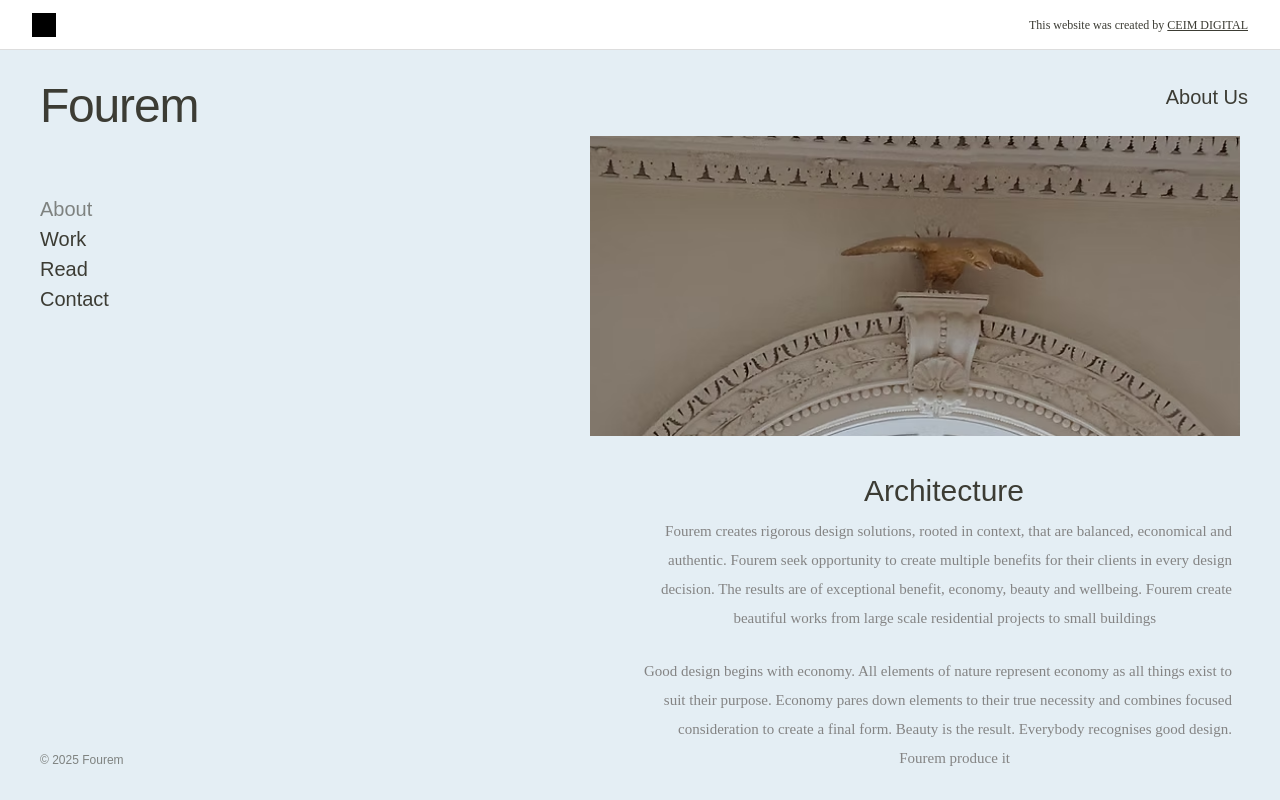
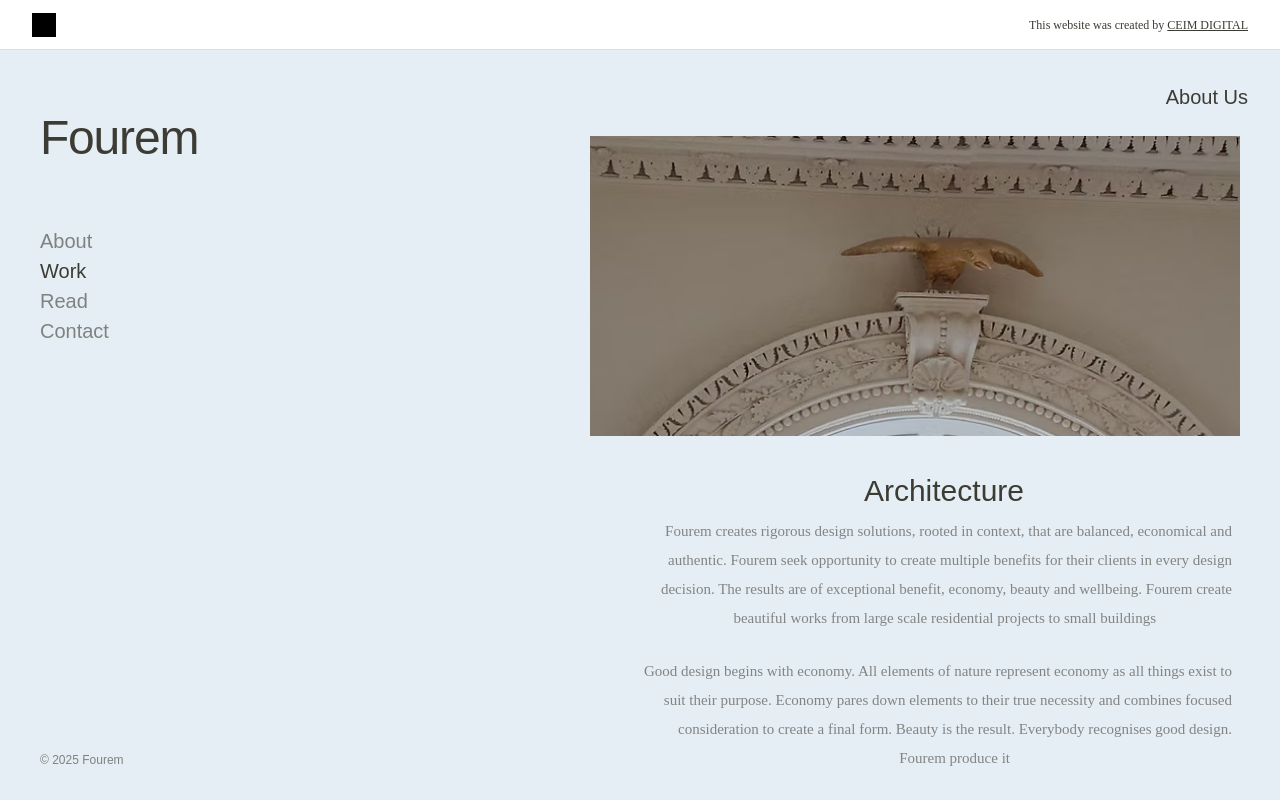
Before and after one commit to samorobo/fourem-personal, a Next.js app: page /about in a window 1280 px wide. Built offline with nearby package versions, Linux system fonts and the light colour scheme.

Commit message:
major Ui alignment fixes

```diff
--- a/app/about/page.tsx
+++ b/app/about/page.tsx
@@ -177,30 +177,30 @@ export default function AboutPage() {
         </div>
 
         {/* Read Section */}
-        <div className="mb-20 -mr-8 mt-40 ">
-          <h2 className="text-right text-[20px]  font-medium text-[#3C3C34] mb-10 pr-4 -mr-1">
+        <div  className="mb-20 mt-12 px-4 lg:px-0 lg:-mr-8">
+          <h2 id="read-section" className="text-right text-[20px]  font-medium text-[#3C3C34] mb-10 pr-4 mr-2">
             Read
           </h2>
           <div className="text-right -mt-4">
-            <h3 className="text-[30px] font-sans font-normal text-[#3C3C34] mb-4 mr-2">
+            <h3 className="text-[30px] font-sans font-normal text-[#3C3C34] mb-4 mr-4">
               Ireland and the New Architecture
             </h3>
-            <p className="text-[16px] text-[#848484] mb-8 -mt-2 mr-2">
+            <p className="text-[16px] text-[#848484] mb-8 -mt-2 mr-4">
               Hegarty, John, Streetscapes of County Cork, Cork County Council, 2023 - page 7 - 9
             </p>
-            <a href="/read" className="inline-block  mr-2 bg-[#4A4A3E] text-white px-6 py-3 rounded-full text-[13px] hover:bg-[#3C3C34] transition-colors">
+            <a href="/read" className="inline-block  mr-4 bg-[#4A4A3E] text-white px-6 py-3 rounded-full text-[13px] hover:bg-[#3C3C34] transition-colors">
               See all →
             </a>
           </div>
         </div>
 
         {/* Contact Us Section */}
-        <div className="pb-20 -mr-8 mt-">
+        <div id="contact-section" className="pb-20 -mr-4 mt-36">
           <h2 className="text-right text-[40px] font-light text-[#3C3C34] mb-10 pr-0 -mr-1">
             Contact Us
           </h2>
           <div className="text-right">
-            <h3 className="text-[32px] font-light text-[#3C3C34] mb-8 ">
+            <h3 className="text-[32px] -mt-4 font-light text-[#3C3C34] mb-8 ">
               Fourem
             </h3>
             <div className=" text-[#848484] space-y-0 leading-[1.6] ">
--- a/app/contact/page.tsx
+++ b/app/contact/page.tsx
@@ -3,7 +3,7 @@ import SidebarLayout from '@/components/SidebarLayout';
 export default function ContactPage() {
   return (
     <SidebarLayout>
-      <div className="relative pr-16 py-16 pl-20">
+      <div className="relative pr-16 py-16 pl-20 -mr-24">
         {/* Floating See all button */}
         <div className="fixed top-[70px] right-16 z-10">
           <a href="/read" className="inline-block bg-[#3C3C34] text-white px-7 py-2.5 rounded-full text-[13px] hover:bg-[#2C2C24] transition-colors">
--- a/app/work/page.tsx
+++ b/app/work/page.tsx
@@ -80,7 +80,6 @@ const publicationsImages = [
 const interiorsImages = [
   '/images/interiors 01.jpg',
   '/images/interiors 02.jpg',
-  '/images/interiors 03.jpg',
   '/images/interiors 004.jpg',
   '/images/interiors 05.jpg',
   '/images/interiors 06.jpg',
@@ -99,7 +98,7 @@ export default function WorkPage() {
     <SidebarLayout>
       <div className="-pr-12 py-16 pl-20">
         <div className="mb-20">
-          <h2 id="houses" className="text-right text-[40px] font-light text-[#3C3C34] mb-10 scroll-mt-24">
+          <h2 id="houses" className="text-right text-[30px] font-light text-[#3C3C34] mb-10 scroll-mt-24">
             Houses
           </h2>
           <div className="text-right">
@@ -114,7 +113,7 @@ export default function WorkPage() {
         </div>
 
         <div className="mb-20 mt-12">
-          <h2 id="residential" className="text-right text-[40px] font-light text-[#3C3C34] mb-10 scroll-mt-24">
+          <h2 id="residential" className="text-right text-[30px] font-light text-[#3C3C34] mb-10 scroll-mt-24">
             Residential
           </h2>
           <div className="text-right">
@@ -133,7 +132,7 @@ export default function WorkPage() {
         </div>
 
         <div className="mb-20 mt-12">
-          <h2 id="commercial" className="text-right text-[40px] font-light text-[#3C3C34] mb-10 scroll-mt-24">
+          <h2 id="commercial" className="text-right text-[30px] font-light text-[#3C3C34] mb-10 scroll-mt-24">
             Commercial
           </h2>
           <div className="text-right">
@@ -149,7 +148,7 @@ export default function WorkPage() {
         </div>
 
         <div className="mb-20 mt-12">
-          <h2 id="conservation" className="text-right text-[40px] font-light text-[#3C3C34] mb-10 scroll-mt-24">
+          <h2 id="conservation" className="text-right text-[30px] font-light text-[#3C3C34] mb-10 scroll-mt-24">
             Conservation
           </h2>
           <div className="text-right">
@@ -168,7 +167,7 @@ export default function WorkPage() {
         </div>
 
         <div className="mb-20 mt-12">
-          <h2 id="restoration" className="text-right text-[40px] font-light text-[#3C3C34] mb-10 scroll-mt-24">
+          <h2 id="restoration" className="text-right text-[30px] font-light text-[#3C3C34] mb-10 scroll-mt-24">
             Restoration
           </h2>
           <div className="text-right">
@@ -187,7 +186,7 @@ export default function WorkPage() {
         </div>
 
         <div className="mb-20 mt-12">
-          <h2 id="urban-design" className="text-right text-[40px] font-light text-[#3C3C34] mb-10 scroll-mt-24">
+          <h2 id="urban-design" className="text-right text-[30px] font-light text-[#3C3C34] mb-10 scroll-mt-24">
             Urban Design
           </h2>
           <div className="text-right">
@@ -205,8 +204,8 @@ export default function WorkPage() {
         </div>
 
         <div className="mb-20 mt-12">
-          <h2 id="landscaping" className="text-right text-[40px] font-light text-[#3C3C34] mb-10 scroll-mt-24">
-            LandScaping
+          <h2 id="landscaping" className="text-right text-[30px] font-light text-[#3C3C34] mb-10 scroll-mt-24">
+            Landscaping
           </h2>
           <div className="text-right">
           <p className='text-[15px] leading-[1.2] text-[#848484] mb-2'>Fourem are experts in urban landscaping and understand the intangible character of the</p>
@@ -222,7 +221,7 @@ export default function WorkPage() {
 
 
         <div className="mb-20 mt-12">
-          <h2 id="consulting" className="text-right text-[40px] font-light text-[#3C3C34] mb-10 scroll-mt-24">
+          <h2 id="consulting" className="text-right text-[30px] font-light text-[#3C3C34] mb-10 scroll-mt-24">
           Consulting
           </h2>
           <div className="text-right">
@@ -242,7 +241,7 @@ export default function WorkPage() {
 
 
         <div className="mb-20 mt-12">
-          <h2 id="reports" className="text-right text-[40px] font-light text-[#3C3C34] mb-10 scroll-mt-24">
+          <h2 id="reports" className="text-right text-[30px] font-light text-[#3C3C34] mb-10 scroll-mt-24">
             Reports
           </h2>
           <div className="text-right">
@@ -262,7 +261,7 @@ export default function WorkPage() {
 
 
         <div className="mb-20 mt-12">
-          <h2 id="publications" className="text-right text-[40px] font-light text-[#3C3C34] mb-10 scroll-mt-24">
+          <h2 id="publications" className="text-right text-[30px] font-light text-[#3C3C34] mb-10 scroll-mt-24">
             Publications
           </h2>
           <div className="text-right">
@@ -280,7 +279,7 @@ export default function WorkPage() {
 
 
         <div className="mb-20 mt-12">
-          <h2 id="interiors" className="text-right text-[40px] font-light text-[#3C3C34] mb-10 scroll-mt-24">
+          <h2 id="interiors" className="text-right text-[30px] font-light text-[#3C3C34] mb-10 scroll-mt-24">
             Interiors
           </h2>
           <div className="text-right">
@@ -297,7 +296,7 @@ export default function WorkPage() {
         </div>
 
         <div className="mb-20 mt-12">
-          <h2 id="objects" className="text-right text-[40px] font-light text-[#3C3C34] mb-10 scroll-mt-24">
+          <h2 id="objects" className="text-right text-[30px] font-light text-[#3C3C34] mb-10 scroll-mt-24">
             Objects
           </h2>
           <div className="text-right">
--- a/src/components/SidebarLayout.tsx
+++ b/src/components/SidebarLayout.tsx
@@ -54,10 +54,42 @@ export default function SidebarLayout({ children }: SidebarLayoutProps) {
   }, [pathname]);
 
   const mainNavItems = [
-    { name: "About", href: "/about" },
-    { name: "Work", href: "/work" },
-    { name: "Read", href: "/read" },
-    { name: "Contact", href: "/contact" },
+    {
+      name: "About",
+      href: "/about"
+    },
+    {
+      name: "Work",
+      href: "/work"
+    },
+    {
+      name: "Read",
+      href: "/about#read-section",
+      onClick: (e: React.MouseEvent, currentPath: string) => {
+        if (currentPath === '/about') {
+          e.preventDefault();
+          const readSection = document.getElementById('read-section');
+          if (readSection) {
+            readSection.scrollIntoView({ behavior: 'smooth', block: 'start' });
+            if (isMenuOpen) toggleMenu();
+          }
+        }
+      }
+    },
+    {
+      name: "Contact",
+      href: "/about#contact-section",
+      onClick: (e: React.MouseEvent, currentPath: string) => {
+        if (currentPath === '/about') {
+          e.preventDefault();
+          const contactSection = document.getElementById('contact-section');
+          if (contactSection) {
+            contactSection.scrollIntoView({ behavior: 'smooth', block: 'start' });
+            if (isMenuOpen) toggleMenu();
+          }
+        }
+      }
+    },
   ];
 
   const workNavItems = [
@@ -123,8 +155,7 @@ export default function SidebarLayout({ children }: SidebarLayoutProps) {
               <div className="flex-1">
                 <div className="flex justify-between items-center mb-6 lg:mb-16">
                   <Link href="/" className="block">
-                    <h1 className={`${isWorkPage ? "text-[32px] lg:text-[40px]" : "text-[40px] lg:text-[48px]"} font-light text-[#3C3C34] leading-none tracking-tight`}>
-                      Fourem
+                    <h1 className={`${isWorkPage ? "text-[32px] lg:text-[40px]" : "mt-8 text-[40px] lg:text-[48px]"} font-light text-[#3C3C34] leading-none tracking-tight`}>                      Fourem
                     </h1>
                   </Link>
                   <button className="lg:hidden p-2" id="close-sidebar" onClick={toggleMenu}>
@@ -139,7 +170,7 @@ export default function SidebarLayout({ children }: SidebarLayoutProps) {
                   {isWorkPage ? (
                     <>
                       {/* Back link */}
-                      <Link href="/" className="block -mt-4 lg:-mt-8 text-[18px] lg:text-[20px] font-light text-[#3C3C34] hover:opacity-70 transition-opacity">
+                      <Link href="/about" className="block -mt-4 lg:-mt-8 text-[18px] lg:text-[20px] font-light text-[#3C3C34] hover:opacity-70 transition-opacity">
                         ← Go back
                       </Link>
 
@@ -185,8 +216,9 @@ export default function SidebarLayout({ children }: SidebarLayoutProps) {
                       <Link
                         key={item.name}
                         href={item.href}
-                        className={`block text-[13px] lg:text-[20px] font-light  text-[#3C3C34] hover:opacity-70 transition-opacity ${
-                          pathname === item.href ? "opacity-60" : ""
+                        onClick={(e) => item.onClick ? item.onClick(e, pathname) : null}
+                        className={`block text-[18px] lg:text-[20px] font-light text-[#3C3C34] hover:opacity-70 transition-opacity ${
+                          pathname.startsWith(item.href.split('#')[0]) ? "opacity-60" : ""
                         }`}
                       >
                         {item.name}
```
